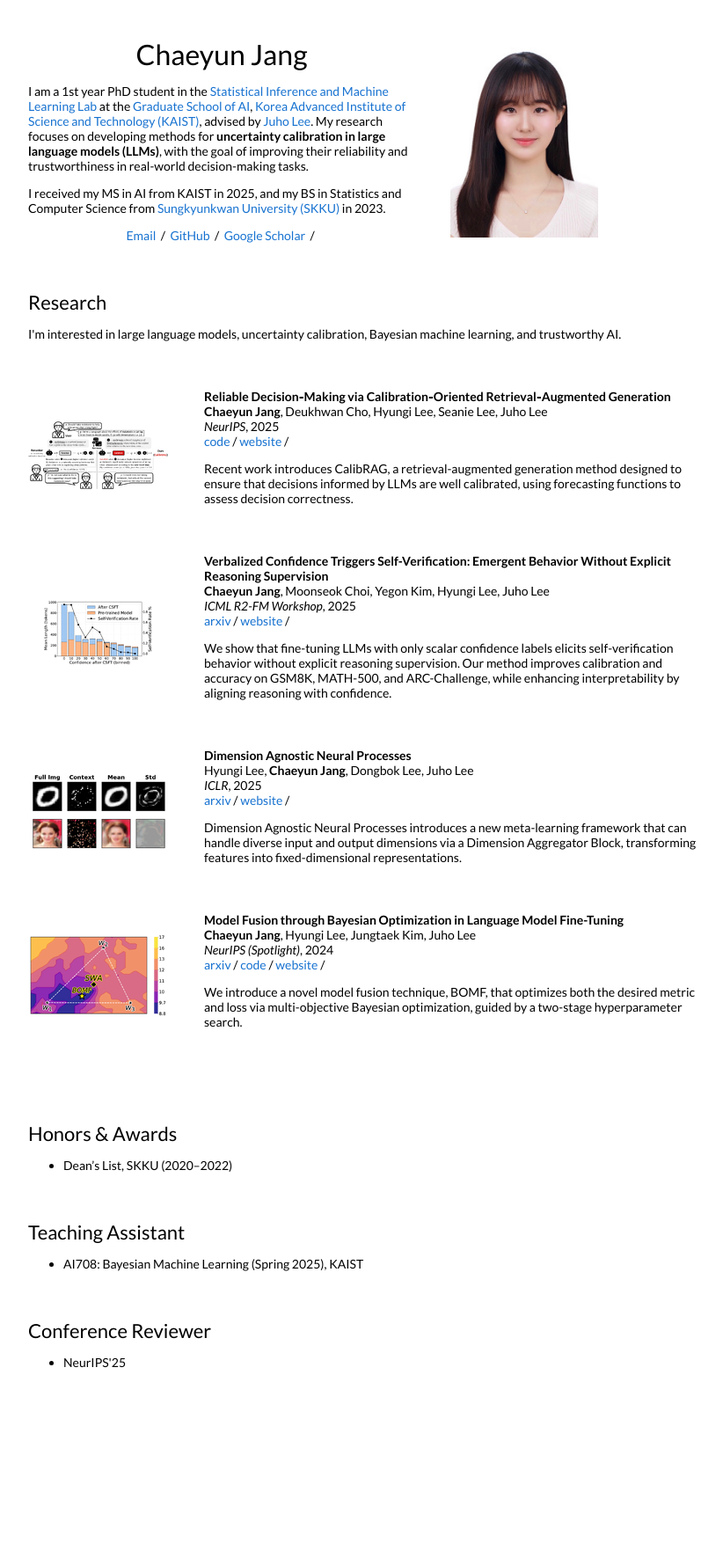
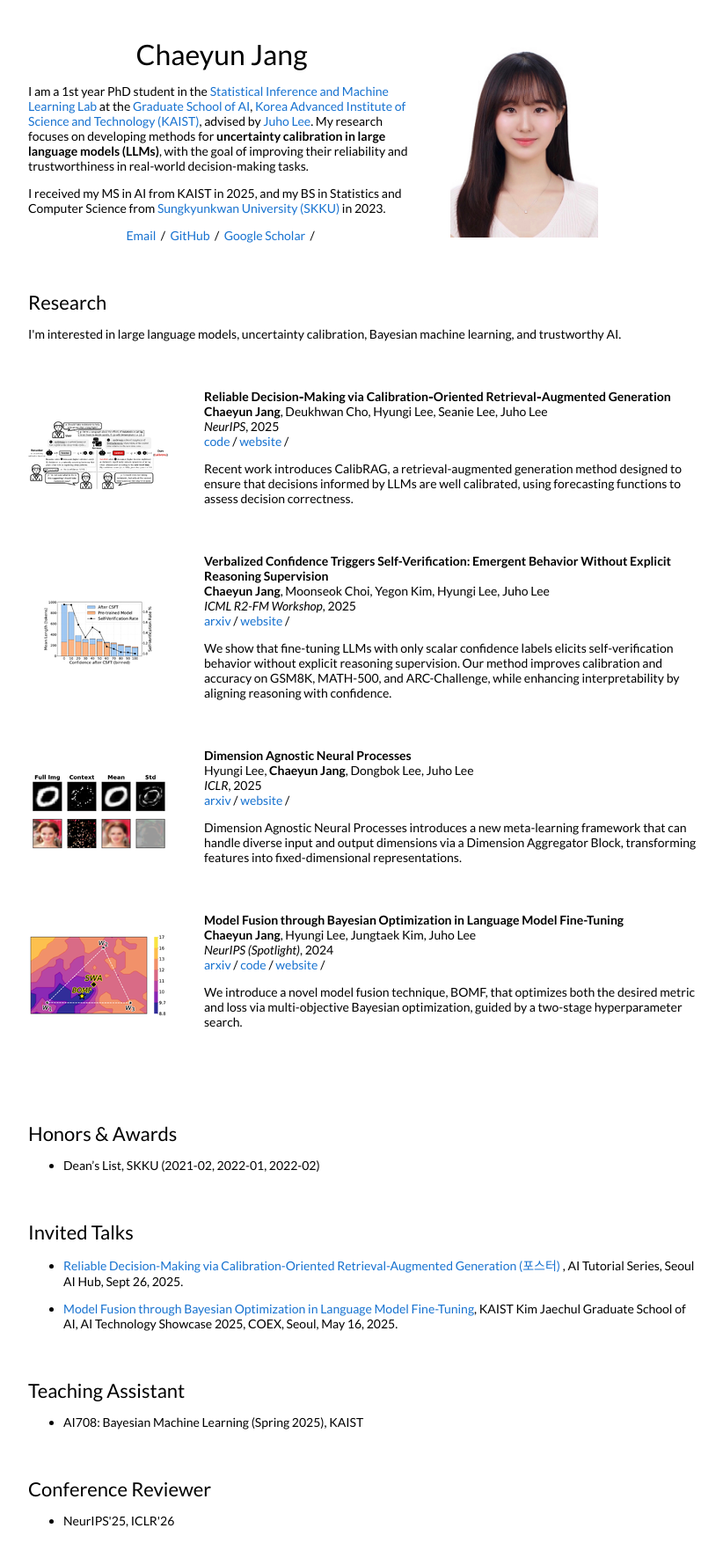
Before and after one commit to chaeyoon-jang/chaeyoon-jang.github.io, a Jekyll site: the page built from _posts/2023-09-18-pairwise.markdown, in a window 1280 px wide. Shown: the whole page at 88% size, without its empty margins (228-1050 px from the left). Built offline with Jekyll 4.4.1, drawn with Linux system fonts in a browser that asks for light colours; before the commit the page ends 1599 px from its top, so only the background shows below that.

Commit message:
<modify> some details

```diff
--- a/_layouts/default.html
+++ b/_layouts/default.html
@@ -181,7 +181,7 @@
             <td style="padding:2.5%;width:100%;vertical-align:middle">
               <h2>Honors & Awards</h2>
               <ul>
-                <li>Dean’s List, SKKU (2020–2022)</li>
+                <li>Dean’s List, SKKU (2021-02, 2022-01, 2022-02)</li>
               </ul>
             </td>
           </tr>
@@ -255,6 +255,28 @@
           {% endfor %}
         </table>
       -->
+        <!-- Invited Talk Section -->
+        <table style="width:100%;border:0px;border-spacing:0px;border-collapse:separate;margin-right:auto;margin-left:auto;">
+          <tr>
+            <td style="padding:2.5%;width:100%;vertical-align:middle">
+              <h2>Invited Talks</h2>
+              <ul>
+                <li>
+                  <a href="talks/AI%20튜토리얼_시리즈%20포스터_9.%2026.%20장채윤.jpg" target="_blank">
+                    Reliable Decision-Making via Calibration-Oriented Retrieval-Augmented Generation (포스터)
+                  </a>, AI Tutorial Series, Seoul AI Hub, Sept 26, 2025.
+                </li>
+              </ul>
+              <ul>
+                <li>
+                  <a href="https://www.kaist.ac.kr/news/html/news/?mode=V&mng_no=46270" target="_blank">
+                    Model Fusion through Bayesian Optimization in Language Model Fine-Tuning</a>, KAIST Kim Jaechul Graduate School of AI, AI Technology Showcase 2025, COEX, Seoul, May 16, 2025.
+                </li>
+              </ul>
+            </td>
+          </tr>
+        </table>
+
         <!-- Teaching Assistant Section -->
         <table style="width:100%;border:0px;border-spacing:0px;border-collapse:separate;margin-right:auto;margin-left:auto;">
           <tr>
@@ -273,7 +295,7 @@
             <td style="padding:2.5%;width:100%;vertical-align:middle">
               <h2>Conference Reviewer</h2>
               <ul>
-                <li>NeurIPS'25</li>
+                <li>NeurIPS'25, ICLR'26</li>
               </ul>
             </td>
           </tr>
```
Also changed, not shown: talks/AI 튜토리얼_시리즈 포스터_9. 26. 장채윤.jpg (added), 1 other file.
